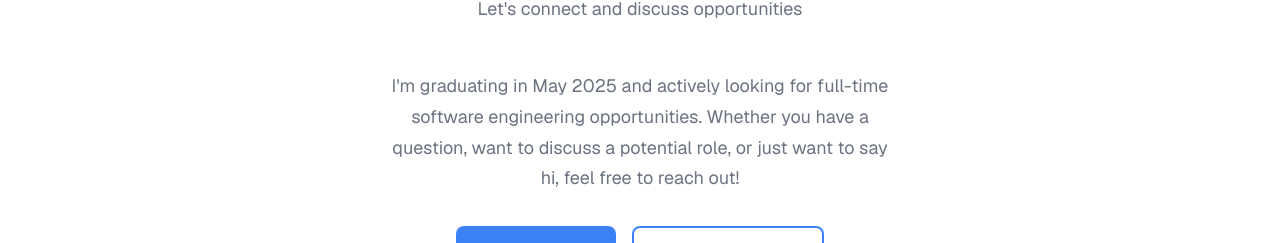
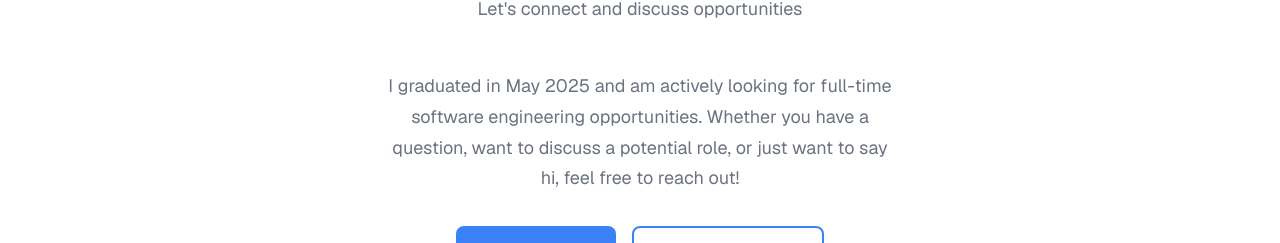
Before and after one commit to lucashunter050/personal-website, a Next.js app: page / in a window 1280 px wide. Shown: the part 4708-4951 px from the top of the page. Built offline with nearby package versions, Linux system fonts and the light colour scheme.

Commit message:
changed bio

```diff
--- a/src/app/page.tsx
+++ b/src/app/page.tsx
@@ -375,7 +375,7 @@ export default function Home() {
           </div>
           <div className={styles.contactContent}>
             <p className={styles.contactText}>
-              I&apos;m graduating in May 2025 and actively looking for full-time software engineering opportunities.
+              I graduated in May 2025 and am actively looking for full-time software engineering opportunities.
               Whether you have a question, want to discuss a potential role, or just want to say hi, feel free to reach out!
             </p>
             <div className={styles.contactButtons}>
```
